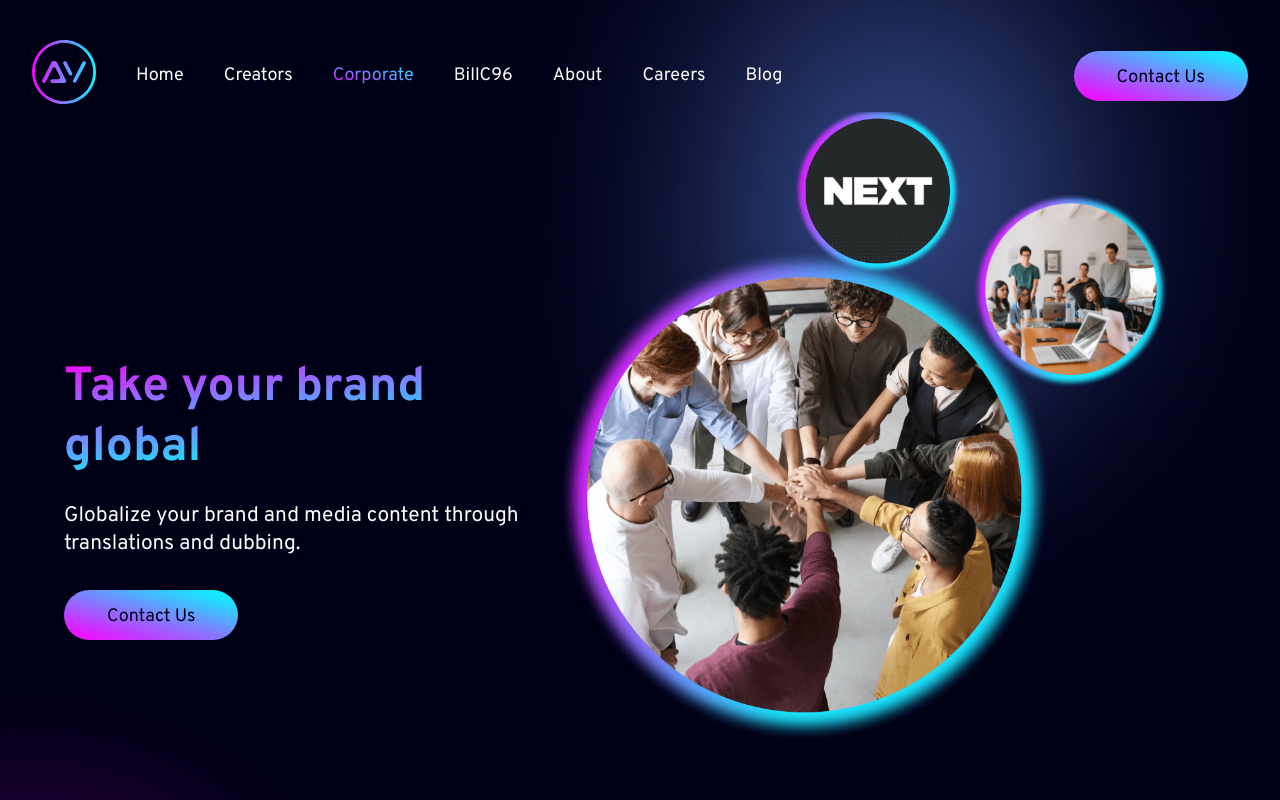
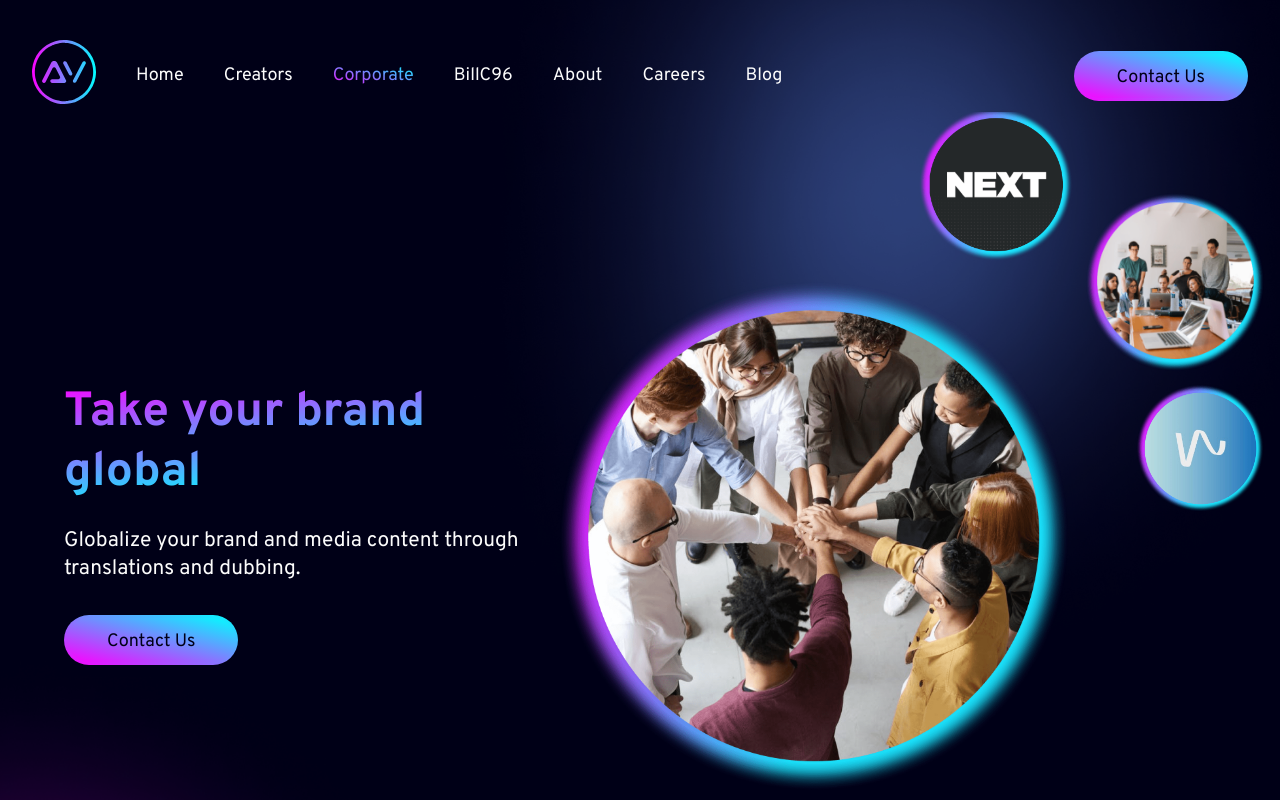
Before and after one commit to Aview-International/aviewint-website, a Next.js app: page /corporate in a window 1280 px wide. Shown: the top 800 px of the page. Built offline with nearby package versions, Linux system fonts and the light colour scheme.

Commit message:
Update BrandGlobal.js

```diff
--- a/components/sections/corporate/BrandGlobal.js
+++ b/components/sections/corporate/BrandGlobal.js
@@ -23,16 +23,16 @@ const BrandGlobal = () => {
            Contact Us
           </Button>
         </div>
-        <div className="mt-s4 lg:col-span-3 min-w-[300px] lg:min-w-[400px] lg:my-auto">
+        <div className="mt-s4 lg:col-span-4 max-w-[600px] lg:max-w-[40vw]">
           <Image src={BrandGlobalImage} alt="landing-graphic" />
           </div>
-          <span className='absolute w-[167px] right-80 top-28'>
+          <span className='absolute w-[12vw] min-w-[90px] max-w-[167px] lg:right-52 lg:top-28 md:right-56 md:-bottom-20 right-32 -bottom-12'>
           <Image src={BrandIcon1} alt="" />
         </span>
-        <span className='absolute w-[196px] right-28 top-48'>
+        <span className='absolute w-[14vw] min-w-[106px] max-w-[196px] lg:right-4 lg:top-48 md:right-28 md:-bottom-44 right-12 -bottom-36'>
           <Image src={BrandIcon2} alt="" />
         </span>
-        <span className='absolute w-[147px] right-24 -bottom-40'>
+        <span className='absolute w-[10vw] min-w-[80px] max-w-[147px] lg:right-4 lg:top-96 md:right-24 md:-bottom-72 right-12 -bottom-60'>
           <Image src={BrandIcon3} alt="" />
         </span>
       </div>
```
